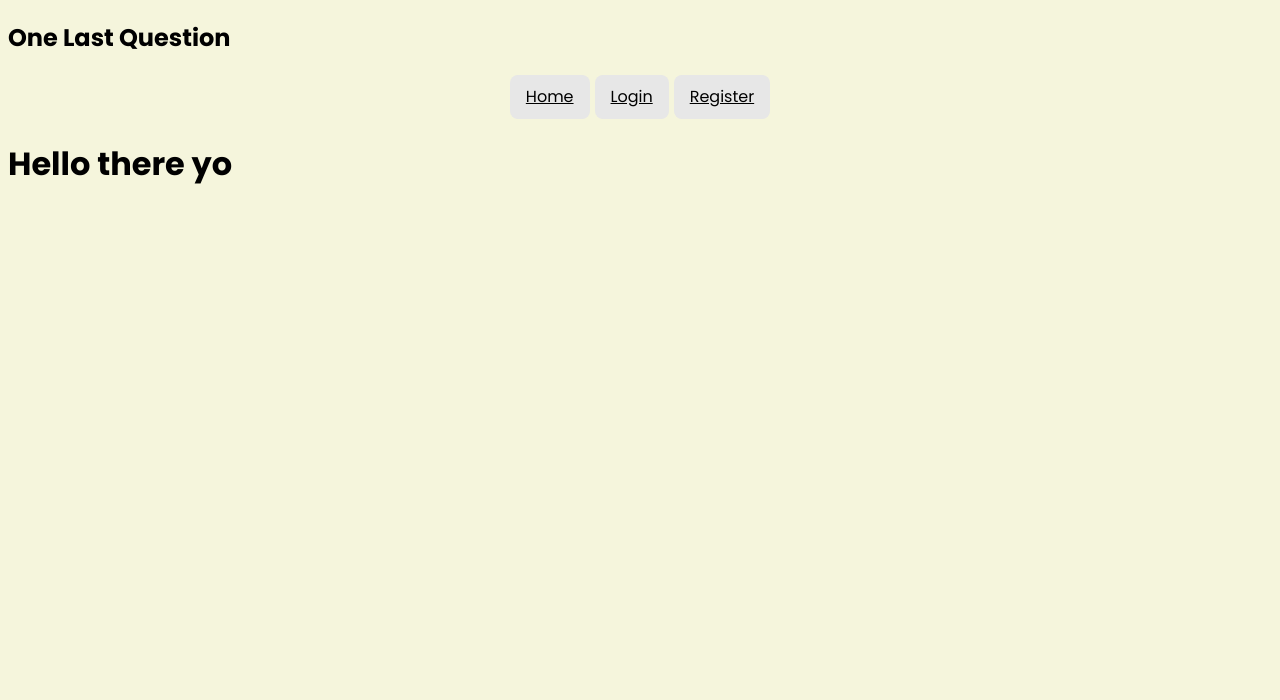
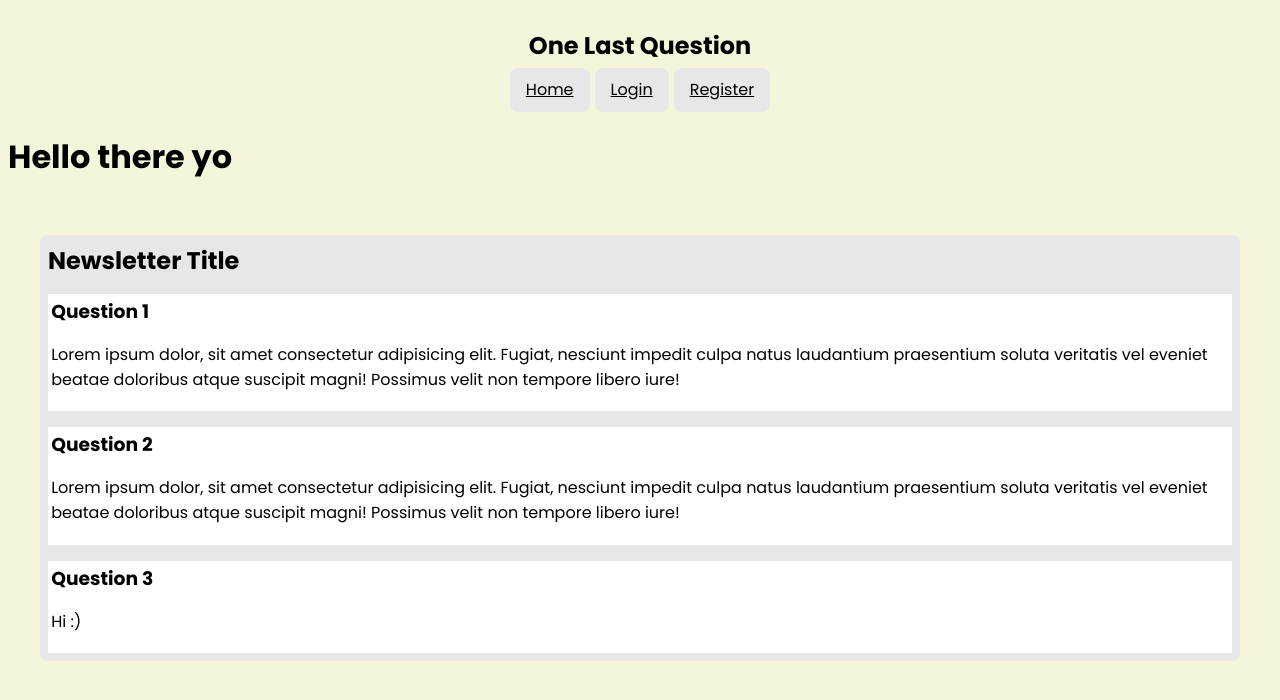
Before and after one commit to jalsop24/one-last-question, a Flask app: page / in a window 1280 px wide. Shown: the top 700 px of the page. Run offline with Flask 3, Linux system fonts and the light colour scheme.

Commit message:
mock newsletter

```diff
--- a/src/static/style.css
+++ b/src/static/style.css
@@ -12,6 +12,16 @@ body {
 main {
     display: flex;
     flex-direction: column;
+}
+
+header {
+    display: flex;
+    flex-direction: column;
+}
+
+header h2 {
+    align-self: center;
+    margin-bottom: 0.2em;
 }
 
 nav {
@@ -56,3 +66,27 @@ form {
     color: white;
     background-color: rgb(0, 123, 0);
 }
+
+.newsletter {
+    display: flex;
+    flex-direction: column;
+    background-color: var(--foreground-colour);
+    align-self: center;
+    margin: 2em;
+    border-radius: 0.5em;
+    padding: 0.5em;
+    gap: 1em;
+}
+
+.newsletter h2 {
+    margin: 0;
+}
+
+.newsletter h3 {
+    margin: 0;
+}
+
+.newsletter section {
+    background-color: white;
+    padding: 0.2em;
+}
--- a/src/templates/home.j2
+++ b/src/templates/home.j2
@@ -10,4 +10,24 @@ Home
 <h1>Hello there yo</h1>
 {% endif %}
 
+<div class="newsletter">
+    <h2>Newsletter Title</h2>
+    <section>
+        <h3>Question 1</h3>
+        <p>Lorem ipsum dolor, sit amet consectetur adipisicing elit. Fugiat, nesciunt impedit culpa natus laudantium
+            praesentium soluta veritatis vel eveniet beatae doloribus atque suscipit magni! Possimus velit non tempore
+            libero iure!</p>
+    </section>
+    <section>
+        <h3>Question 2</h3>
+        <p>Lorem ipsum dolor, sit amet consectetur adipisicing elit. Fugiat, nesciunt impedit culpa natus laudantium
+            praesentium soluta veritatis vel eveniet beatae doloribus atque suscipit magni! Possimus velit non tempore
+            libero iure!</p>
+    </section>
+    <section>
+        <h3>Question 3</h3>
+        <p>Hi :)</p>
+    </section>
+</div>
+
 {% endblock body %}
```
